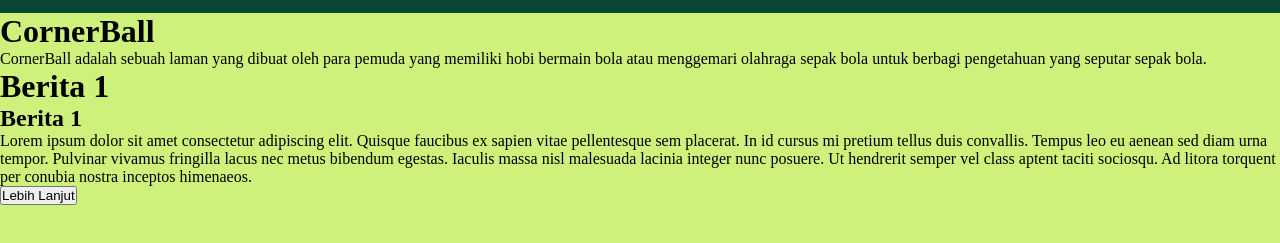
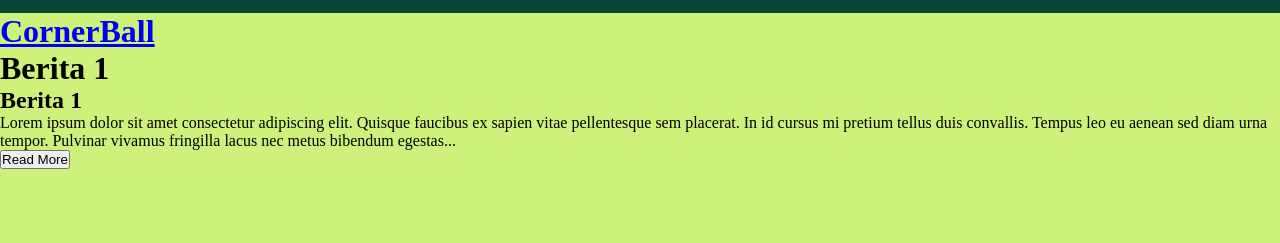
Before and after one commit to zamzami14/Projek-Akhir, a plain HTML site: page index.html in a window 1280 px wide. Shown: the part 75-318 px from the top of the page. Drawn offline with Linux system fonts and the light colour scheme.

Commit message:
Menambah Konten pada kabar bola dan about us

```diff
--- a/index.html
+++ b/index.html
@@ -31,24 +31,28 @@
         </ul>
     </nav>
     </div>
-    <h1>CornerBall</h1>
-        <p class="Penjelasan CornerBall">
-            CornerBall adalah sebuah laman yang dibuat oleh para pemuda yang memiliki
-            hobi bermain bola atau menggemari olahraga sepak bola untuk berbagi pengetahuan
-            yang seputar sepak bola.
-        </p>
+    <h1 class ="Info">
+    <a class = "Info" href="About Us.html">
+        <!--<img src="Logo.png" alt="logo" -->
+        CornerBall
+        </a>
+    </h1>
+
     <div class="News Info">
         <h1 class="Judul Kabar Bola">Berita 1</h1>
         <div class="Konten Kabar Bola">
             <h2 class="Judul Berita">Berita 1</h2>
             <p class="Penjelasan Berita">
                 Lorem ipsum dolor sit amet consectetur adipiscing elit. Quisque faucibus ex sapien vitae pellentesque sem placerat. In id cursus mi pretium tellus duis convallis. Tempus leo eu aenean sed diam urna tempor.
-                Pulvinar vivamus fringilla lacus nec metus bibendum egestas.
-                Iaculis massa nisl malesuada lacinia integer nunc posuere.
-                Ut hendrerit semper vel class aptent taciti sociosqu.
-                Ad litora torquent per conubia nostra inceptos himenaeos.
+                Pulvinar vivamus fringilla lacus nec metus bibendum egestas...
+
             </p>
-            <button class="Read More">Lebih Lanjut</button>
+
+            <a class = "Read More" href="Kabar Bola.html">
+                <input type="button" value="Read More">
+            </a>
+
+            </button>
         </div>
     </div>
 </body>
```
Also changed, not shown: About Us.html (+5 -0 lines), Kabar Bola.html (+5 -0 lines).
